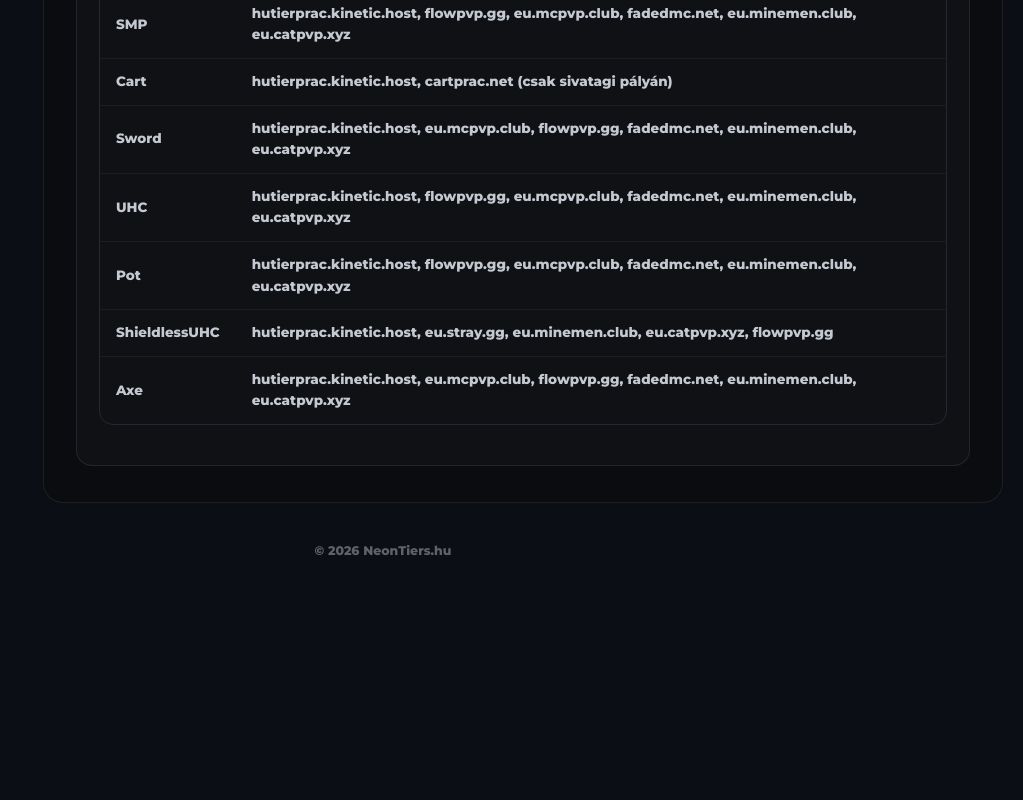
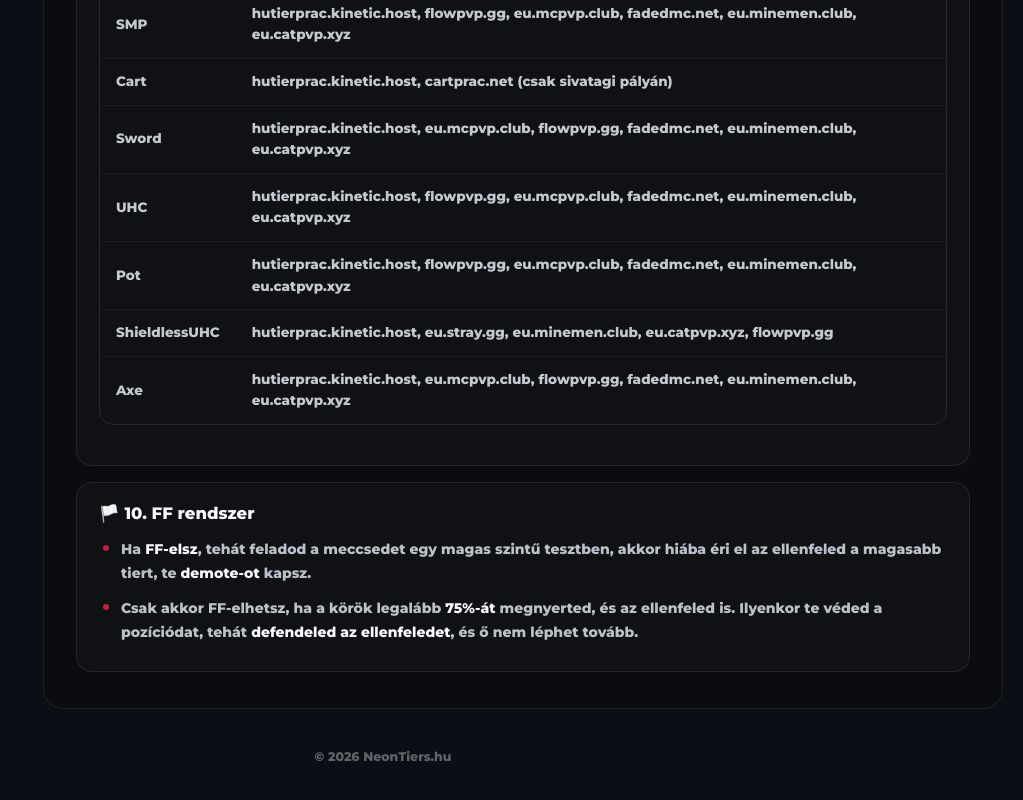
Before and after one commit to NeonGamer3220/neontiers-simple, a Next.js app: page /docs in a window 1280 px wide. Shown: the part 5433-6233 px from the top of the page, without its empty margins (257-1280 px from the left). Before the commit the page ends 6063 px from the top, so only its background shows below. Built offline with nearby package versions, Linux system fonts and the light colour scheme.

Commit message:
Add FF system rules to docsContent.js
Added new FF system rules for match forfeits and conditions.

```diff
--- a/app/_lib/docsContent.js
+++ b/app/_lib/docsContent.js
@@ -170,6 +170,13 @@
 | Pot | hutierprac.kinetic.host, flowpvp.gg, eu.mcpvp.club, fadedmc.net, eu.minemen.club, eu.catpvp.xyz |
 | ShieldlessUHC | hutierprac.kinetic.host, eu.stray.gg, eu.minemen.club, eu.catpvp.xyz, flowpvp.gg |
 | Axe | hutierprac.kinetic.host, eu.mcpvp.club, flowpvp.gg, fadedmc.net, eu.minemen.club, eu.catpvp.xyz |
+    `.trim(),
+  },
+    {
+    title: "🏳️ 10. FF rendszer",
+    body: `
+    • Ha **FF-elsz**, tehát feladod a meccsedet egy magas szintű tesztben, akkor hiába éri el az ellenfeled a magasabb tiert, te **demote-ot** kapsz.
+    • Csak akkor FF-elhetsz, ha a körök legalább **75%-át** megnyerted, és az ellenfeled is. Ilyenkor te véded a pozíciódat, tehát **defendeled az ellenfeledet**, és ő nem léphet tovább.
     `.trim(),
   },
 ];
```
